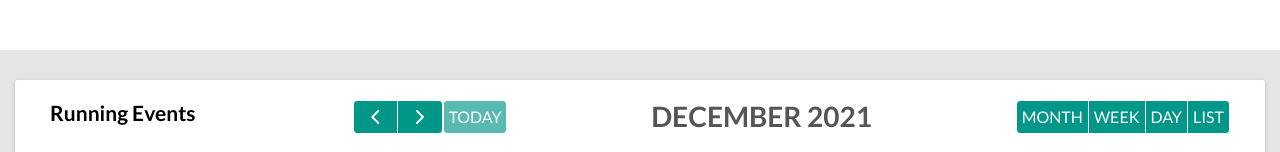
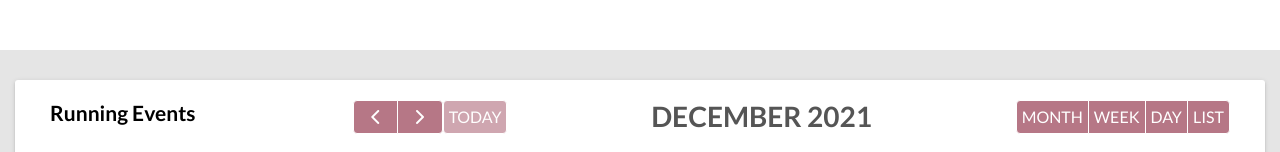
Before and after one commit to sshJerry/NBCares-ParaDYM-Site, a Django app: page /calendar-template/ in a window 1280 px wide. Shown: the part 152-304 px from the top of the page. Run offline with Django 3.2, Linux system fonts and the light colour scheme; data comes from the database, SQL or seed files in the repository; some libraries are stand-ins or nearby versions.

Commit message:
Sprint 4 - Presentation

```diff
--- a/static/calendar/main.css
+++ b/static/calendar/main.css
@@ -199,7 +199,7 @@ When it's NOT activated, the fc-button classes won't even be in the DOM.
 .fc .fc-button-primary {
     color: #fff;
     color: var(--fc-button-text-color, #fff);
-    background-color: #009688 !important;
+    background-color: #b67786 !important;
     background-color: var(--fc-button-bg-color, #fff);
     border-color: #fff;
     border-color: var(--fc-button-border-color, #fff);
```
